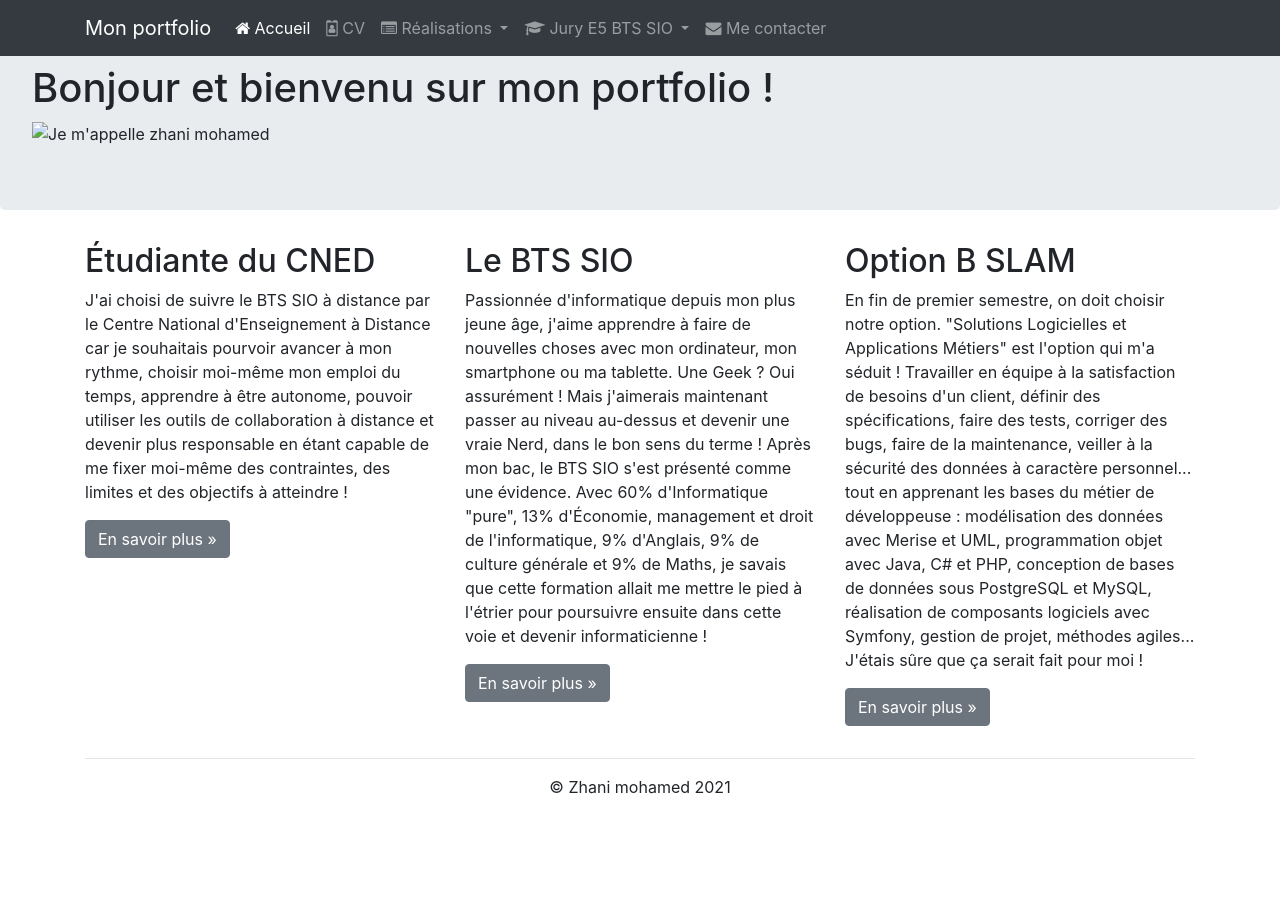
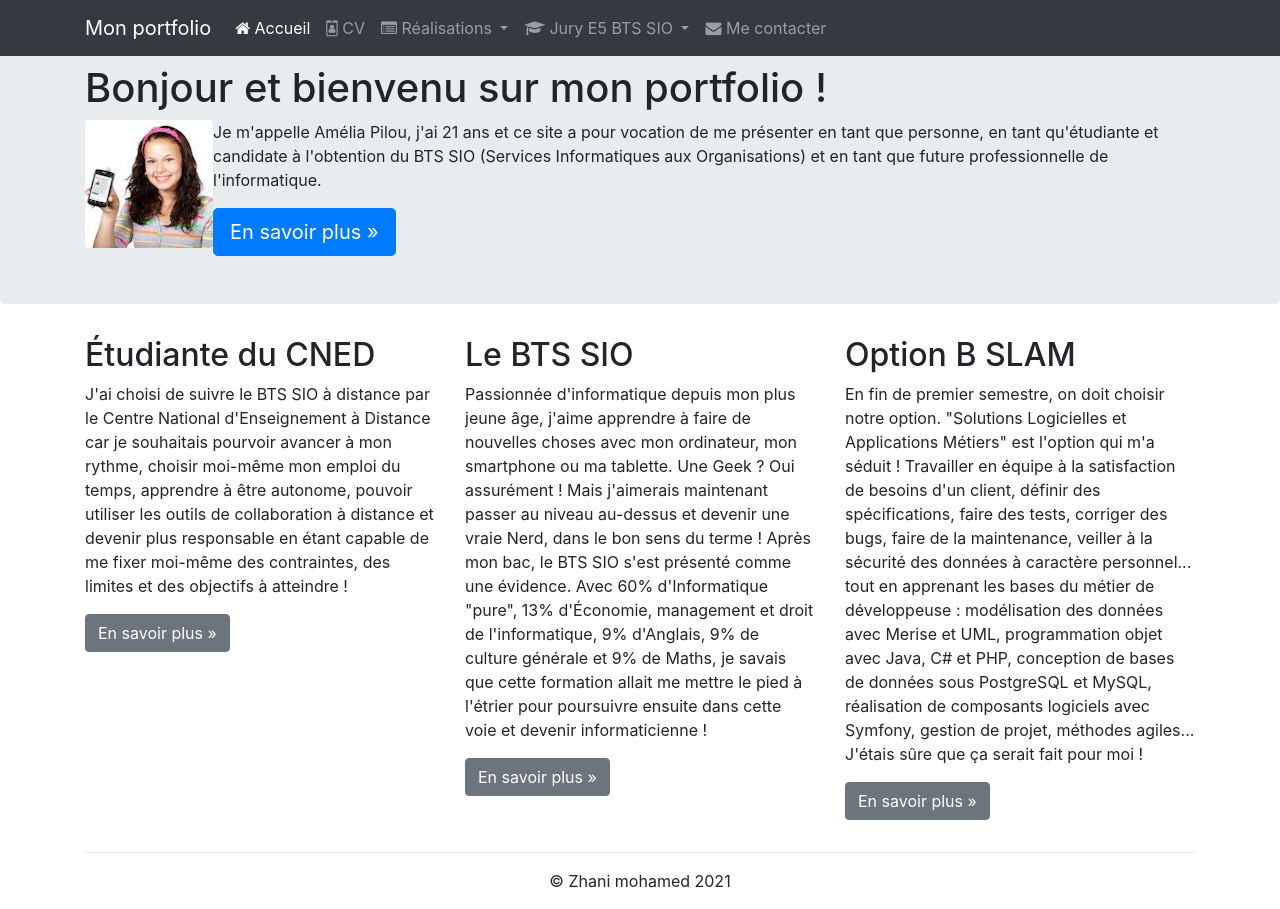
Before and after one commit to mohamed4999/mohamed4999.github.io, a plain HTML site: page index.html in a window 1280 px wide. Before the commit the page ends 815 px from the top, so only its background shows below. Drawn offline with nearby package versions, Linux system fonts and the light colour scheme.

Commit message:
Ajout de l'image

```diff
--- a/css/styles.css
+++ b/css/styles.css
@@ -7,6 +7,10 @@ and open the template in the editor.
     Created on : 9 déc. 2021, 09:24:39
     Author     : mohamed.zhani
 */
-picture {
-    display: flex;
+#image {
+    margin-right: 10px;
 }
+.jumbotron {
+    padding-bottom: 32px;
+
+}
--- a/index.html
+++ b/index.html
@@ -9,7 +9,7 @@
 
         <!-- Bootstrap CSS -->
         <link rel="stylesheet" href="https://cdn.jsdelivr.net/npm/bootstrap@4.6.1/dist/css/bootstrap.min.css" integrity="sha384-zCbKRCUGaJDkqS1kPbPd7TveP5iyJE0EjAuZQTgFLD2ylzuqKfdKlfG/eSrtxUkn" crossorigin="anonymous">
-
+        <link href="css/styles.css" rel="stylesheet" type="text/css">
         <title>>Portfolio de Zhani Mohamed (BTS SIO 2022)</title>
         <link rel="icon" href="favicon.ico">
         <link href="https://maxcdn.bootstrapcdn.com/font-awesome/4.7.0/css/font-awesome.min.css"
@@ -126,13 +126,19 @@
                 </div>
             </div>
         </nav>
-        <div class="jumbotron">
-            <h1>Bonjour et bienvenu sur mon portfolio !</h1>
-            <picture>
-                <img src="../images/AmeliaPilou.png" alt="Je m'appelle zhani mohamed">
-                <!-- Image basée sur la création originale de ShiftGraphiX sur Pixabay :
-                    https://pixabay.com/fr/couple-stoppie-sportive-vélomoteur-3156613/ -->
-            </picture>
+        <div class="jumbotron"><!-- Emplacement pour le contenu principal de la page -->
+            <div class="container">
+                <h1>Bonjour et bienvenu sur mon portfolio !</h1>
+                <p>
+                    <img id="maPhoto" class="float-left rounded" src="images/AmeliaPilou.jpg"
+                         alt="Ma photo d'identité"> Je m'appelle Amélia Pilou, j'ai 21 ans et ce site a pour
+                    vocation de me présenter en tant que personne, en tant qu'étudiante
+                    et candidate à l'obtention du BTS SIO (Services Informatiques
+                    aux Organisations) et en tant que future professionnelle de l'informatique.
+                </p>
+                <p><a class="btn btn-primary btn-lg" href="pages/cv.html" role="button">En savoir plus »</a></p>
+            </div>
+        </div>
         </div> <!-- Emplacement pour le contenu principal de la page -->
         <footer>
             <div class="container">
```
